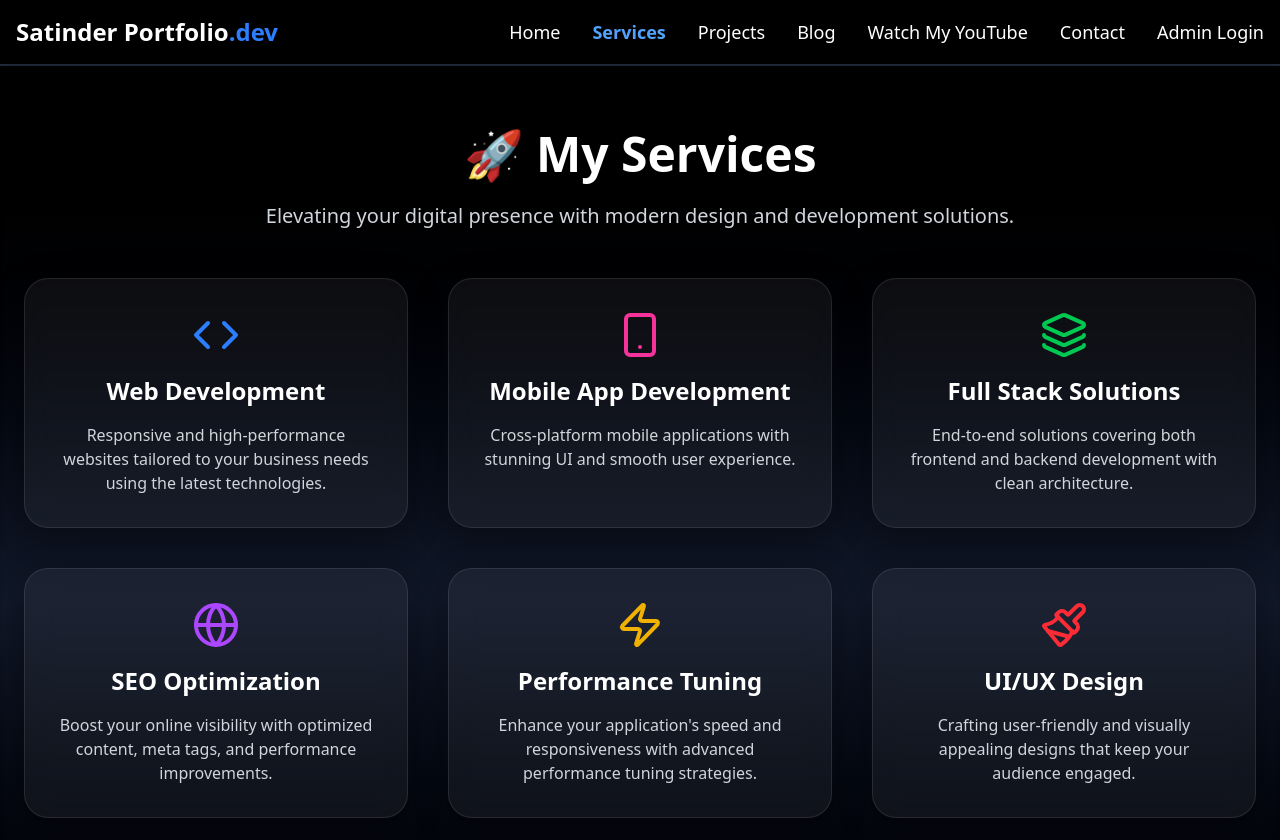
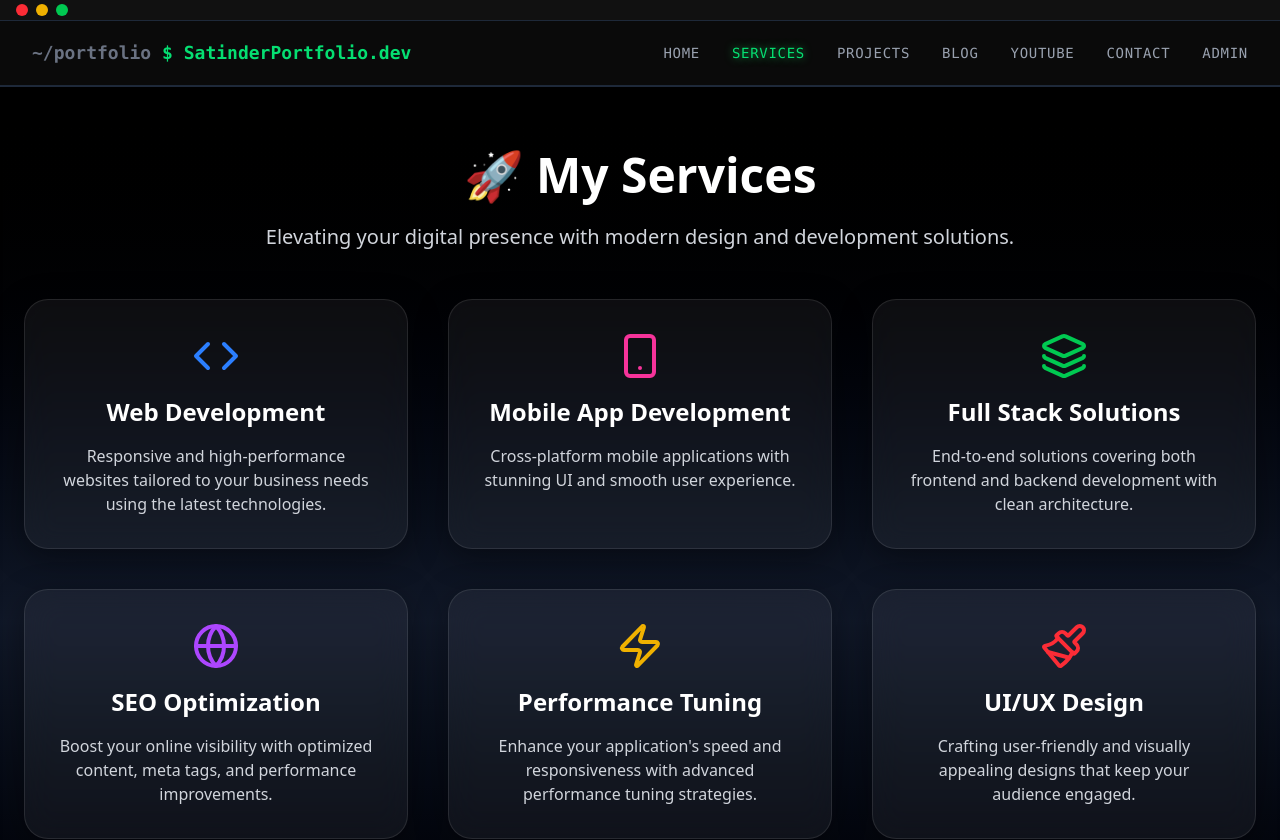
Before and after one commit to SatinderSinghSall/Satinder-Portfolio, a React (Vite) app: page /services in a window 1280 px wide. Shown: the top 840 px of the page. Built offline with nearby package versions, Linux system fonts and the light colour scheme.

Commit message:
Added Developer-themed Navbar.

```diff
--- a/src/components/Navbar.jsx
+++ b/src/components/Navbar.jsx
@@ -7,18 +7,33 @@ export default function Navbar() {
   const { pathname } = useLocation();
 
   const linkClass = (path) =>
-    `text-lg transition duration-200 ${
-      pathname === path ? "text-blue-400 font-semibold" : "hover:text-blue-400"
+    `nav-link font-mono text-sm tracking-wider uppercase relative transition-colors duration-200
+     ${
+       pathname === path
+         ? "text-green-400 active-link"
+         : "text-gray-400 hover:text-green-400"
      }`;
 
   return (
-    <nav className="bg-black text-white p-4 flex items-center justify-between shadow-md sticky top-0 z-50 border-b border-gray-800">
-      <h1 className="font-bold text-xl sm:text-2xl">
-        Satinder Portfolio<span className="text-blue-500">.dev</span>
+    <nav className="sticky top-0 z-50">
+      {/* Terminal style top bar */}
+      <div className="bg-[#111] flex items-center px-4 py-1 space-x-2 border-b border-gray-800">
+        <span className="w-3 h-3 rounded-full bg-red-500"></span>
+        <span className="w-3 h-3 rounded-full bg-yellow-500"></span>
+        <span className="w-3 h-3 rounded-full bg-green-500"></span>
+      </div>
+
+      {/* Navbar container */}
+      <div className="bg-[#0a0a0a] border-b border-gray-800">
+        <div className="max-w-7xl mx-auto px-4 sm:px-6 lg:px-8 flex items-center justify-between h-16">
+          {/* Logo */}
+          <h1 className="font-mono text-lg font-semibold text-green-400">
+            <span className="text-gray-500">~/portfolio</span>
+            <span className="text-green-400"> $</span> SatinderPortfolio.dev
           </h1>
 
           {/* Desktop Menu */}
-      <div className="hidden md:flex space-x-8 text-lg">
+          <div className="hidden md:flex space-x-8">
             <Link to="/" className={linkClass("/")}>
               Home
             </Link>
@@ -32,38 +47,40 @@ export default function Navbar() {
               Blog
             </Link>
             <Link to="/youtube" className={linkClass("/youtube")}>
-          Watch My YouTube
+              YouTube
             </Link>
             <Link to="/contact" className={linkClass("/contact")}>
               Contact
             </Link>
             <Link to="/login" className={linkClass("/login")}>
-          Admin Login
+              Admin
             </Link>
           </div>
 
           {/* Mobile Menu Button */}
           <button
-        className="md:hidden focus:outline-none"
+            className="md:hidden text-gray-400 hover:text-green-400 transition"
             onClick={() => setIsOpen(!isOpen)}
             aria-label="Toggle menu"
           >
             {isOpen ? <X size={28} /> : <Menu size={28} />}
           </button>
+        </div>
+      </div>
 
-      {/* Mobile Menu Overlay */}
+      {/* Mobile Menu */}
       <div
-        className={`fixed inset-0 bg-black bg-opacity-95 text-white flex flex-col items-center justify-center space-y-6 transition-transform duration-300 md:hidden ${
+        className={`fixed inset-0 bg-[#0a0a0a] text-white flex flex-col items-center justify-center space-y-6 transition-transform duration-300 md:hidden ${
           isOpen ? "translate-x-0" : "translate-x-full"
         }`}
         style={{ zIndex: 99 }}
       >
         <button
-          className="absolute top-5 right-5"
+          className="absolute top-5 right-5 text-gray-400 hover:text-green-400 transition"
           onClick={() => setIsOpen(false)}
           aria-label="Close menu"
         >
-          <X size={30} />
+          <X size={28} />
         </button>
 
         <Link
@@ -99,7 +116,7 @@ export default function Navbar() {
           onClick={() => setIsOpen(false)}
           className={linkClass("/youtube")}
         >
-          Watch My YouTube
+          YouTube
         </Link>
         <Link
           to="/contact"
@@ -113,9 +130,31 @@ export default function Navbar() {
           onClick={() => setIsOpen(false)}
           className={linkClass("/login")}
         >
-          Admin Login
+          Admin
         </Link>
       </div>
+
+      {/* Custom Styles */}
+      <style>
+        {`
+          .nav-link::after {
+            content: "";
+            position: absolute;
+            left: 0;
+            bottom: -2px;
+            width: 0%;
+            height: 2px;
+            background-color: #22c55e;
+            transition: width 0.3s ease;
+          }
+          .nav-link:hover::after {
+            width: 100%;
+          }
+          .active-link {
+            text-shadow: 0 0 8px rgba(34, 197, 94, 0.8);
+          }
+        `}
+      </style>
     </nav>
   );
 }
```
Lines whose indentation alone changed are shown as unchanged.
